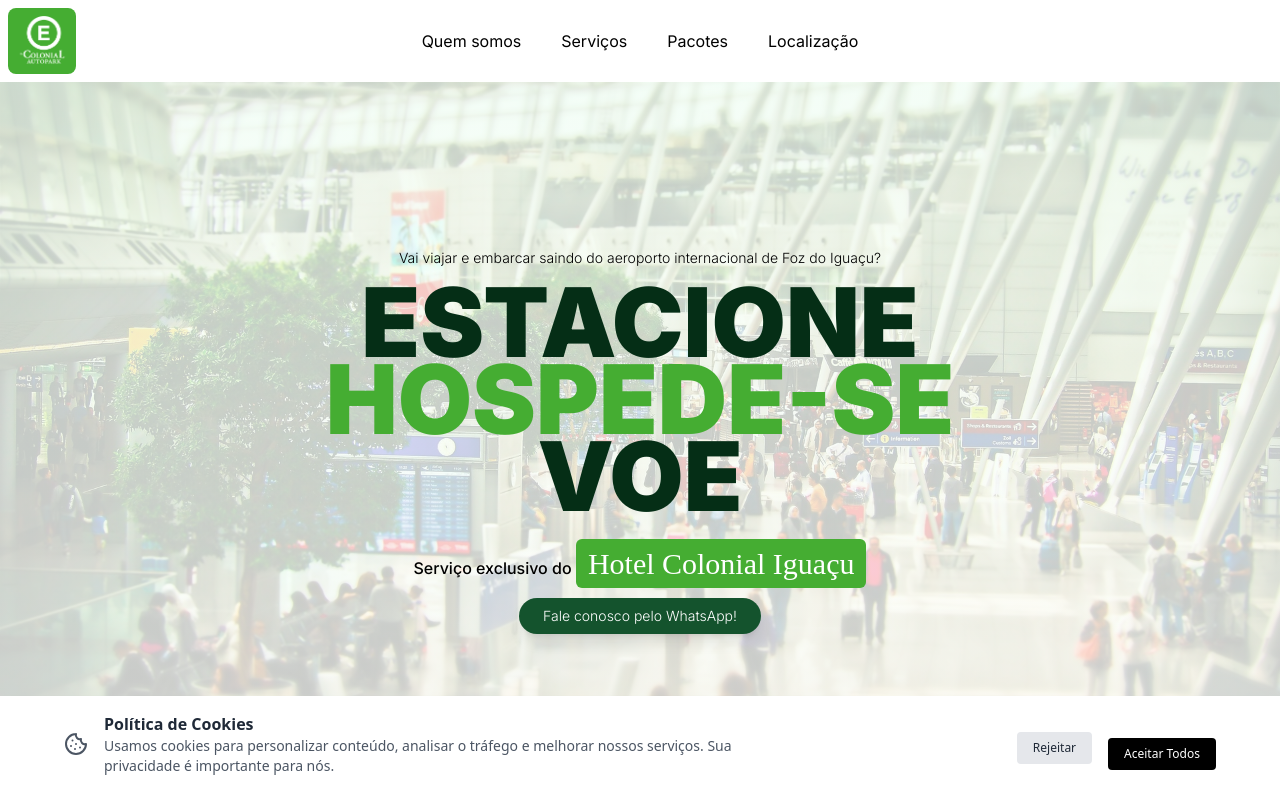
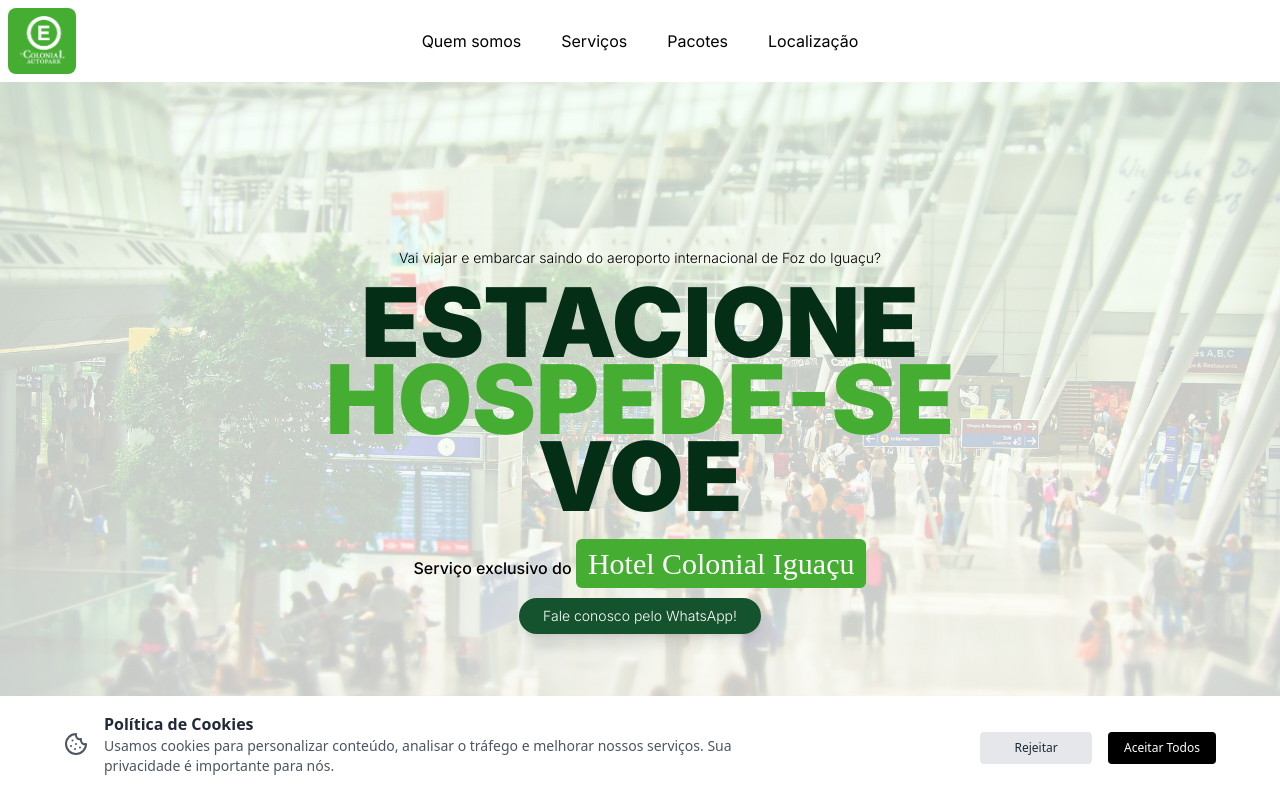
Before and after one commit to hotelcolonial/autopark, a Next.js app: page / in a window 1280 px wide. Shown: the top 800 px of the page. Built offline with nearby package versions, Linux system fonts and the light colour scheme; a web font is replaced by a local one.

Commit message:
banner button width

```diff
--- a/src/components/CookieConsent.tsx
+++ b/src/components/CookieConsent.tsx
@@ -66,16 +66,16 @@ export const CookieConsent: React.FC = () => {
             </p>
           </div>
         </div>
-        <div className="flex items-center space-x-4 text-xs flex-col space-y-3 md:flex-row w-full sm:w-auto">
+        <div className="flex items-center space-x-4 text-xs flex-col space-y-3 sm:space-y-0 md:flex-row w-full sm:w-auto">
           <button
             onClick={handleReject}
-            className="px-4 py-2 bg-gray-200 text-gray-800 rounded hover:bg-gray-300 transition-colors duration-300 w-full md:w-auto"
+            className="px-4 py-2 bg-gray-200 text-gray-800 rounded hover:bg-gray-300 transition-colors duration-300 w-full md:w-28"
           >
             Rejeitar
           </button>
           <button
             onClick={handleAcceptAll}
-            className="px-4 py-2 bg-black text-white rounded hover:bg-gray-800 transition-colors duration-300 w-full md:w-auto"
+            className="px-4 py-2 bg-black text-white rounded hover:bg-gray-800 transition-colors duration-300 w-full md:w-auto w-30"
           >
             Aceitar Todos
           </button>
```
